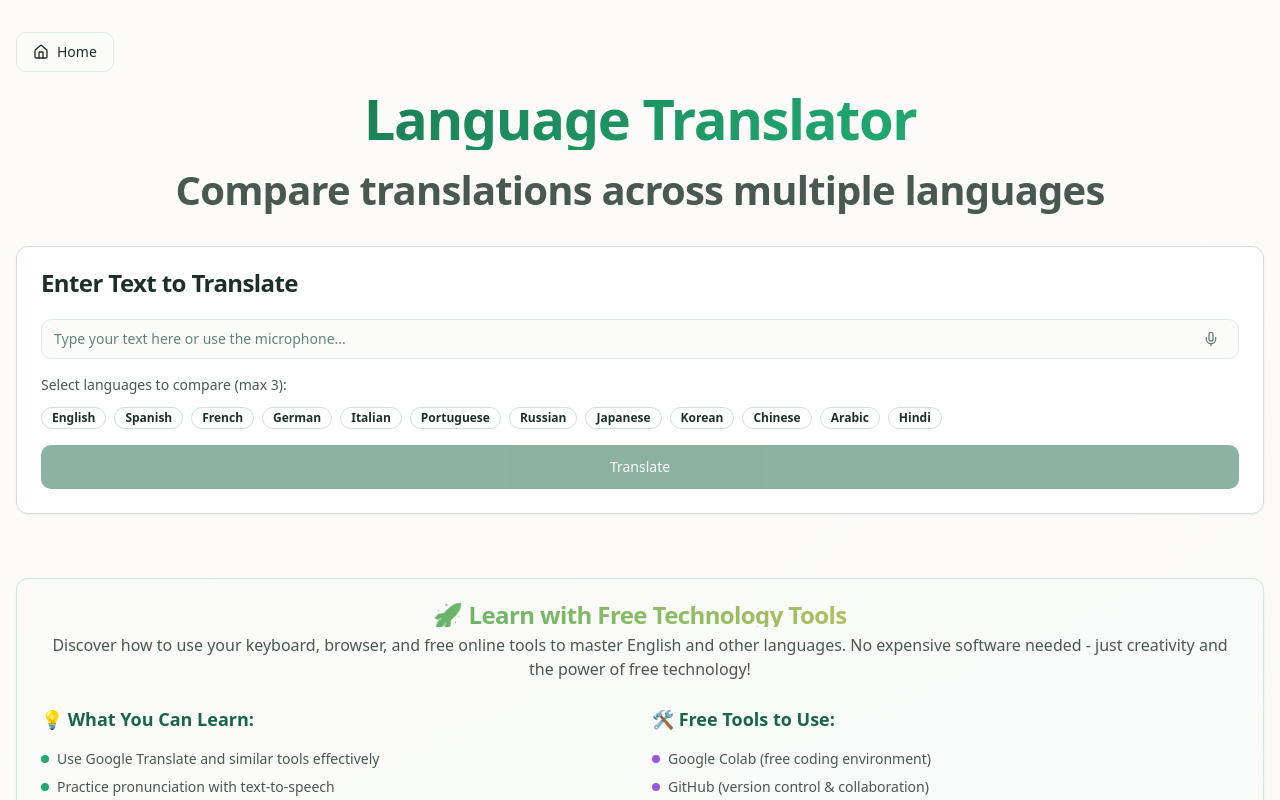
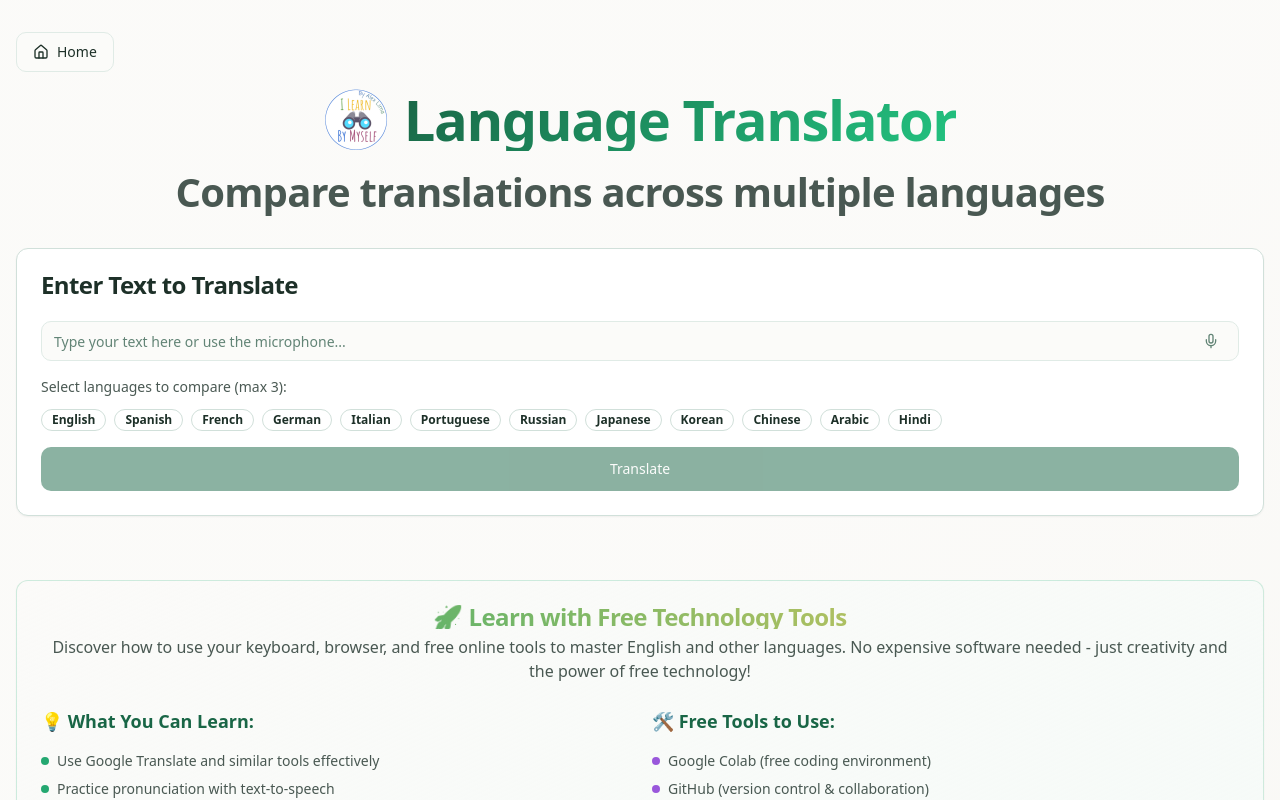
Before and after one commit to lexvieira/self-teach-spark, a React (Vite) app: page /translate in a window 1280 px wide. Shown: the top 800 px of the page. Built offline with nearby package versions, Linux system fonts and the light colour scheme.

Commit message:
Add logo to translate page
Add the website logo to the translate page for consistent branding.

```diff
--- a/src/pages/Translate.tsx
+++ b/src/pages/Translate.tsx
@@ -189,9 +189,16 @@ const Translate = () => {
             <div></div> {/* Spacer for center alignment */}
             <div></div> {/* Spacer for center alignment */}
           </div>
-          <h1 className="text-hero gradient-text-hero mb-4">
-            Language Translator
-          </h1>
+          <div className="flex items-center justify-center gap-4 mb-4">
+            <img
+              src="/lovable-uploads/dcc6f02f-d516-4854-b6f9-0314784a770b.png"
+              alt="I Learn by Myself logo"
+              className="w-16 h-16 object-contain"
+            />
+            <h1 className="text-hero gradient-text-hero">
+              Language Translator
+            </h1>
+          </div>
           <p className="text-section text-foreground/80">
             Compare translations across multiple languages
           </p>
```
